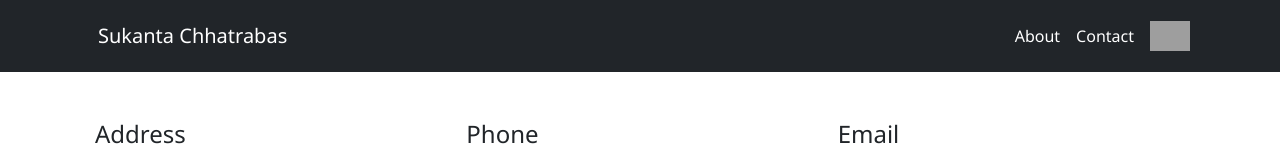
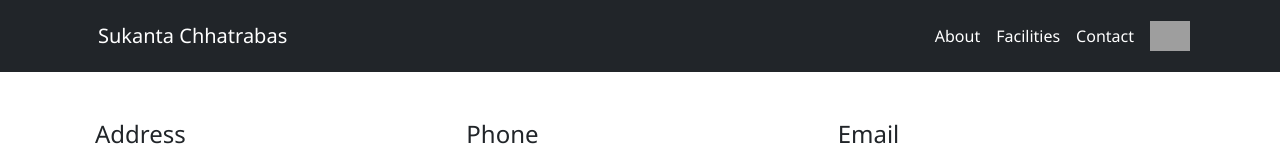
Before and after one commit to sanjoy04/CGEC-Hostel, a React (Create React App) app: page /Contact in a window 1280 px wide. Shown: the top 160 px of the page. Built offline with nearby package versions, Linux system fonts and the light colour scheme; grey boxes are pictures that could not be loaded.

Commit message:
facilities

```diff
--- a/src/Components/Navbar.js
+++ b/src/Components/Navbar.js
@@ -92,6 +92,11 @@ export default function Navbar_() {
               <Nav.Link>
                 <Link className="link" to={"/About"}>
                   About
+                </Link>
+              </Nav.Link>
+             <Nav.Link>
+                <Link className="link" to={"/Facilities"}>
+                  Facilities
                 </Link>
               </Nav.Link>
               <Nav.Link>
```
Also changed, not shown: src/Pages/FacilitiesPages/Facilities.js (added, +8 -0 lines), src/Pages/FacilitiesPages/FacilitiesStyle.js (added).
